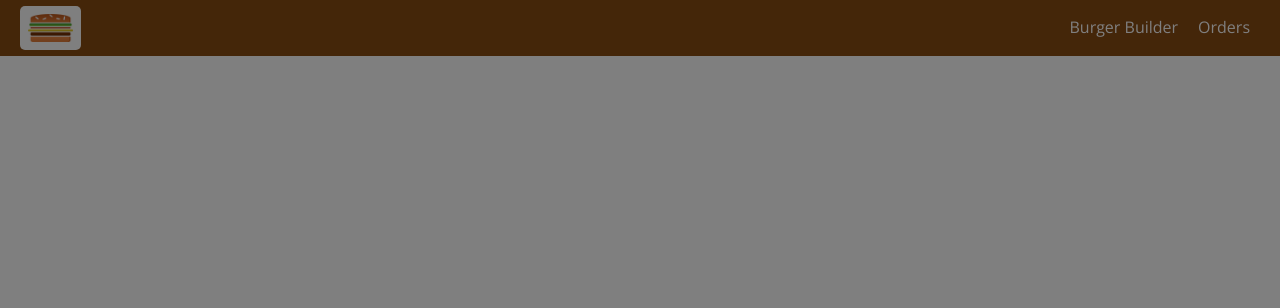
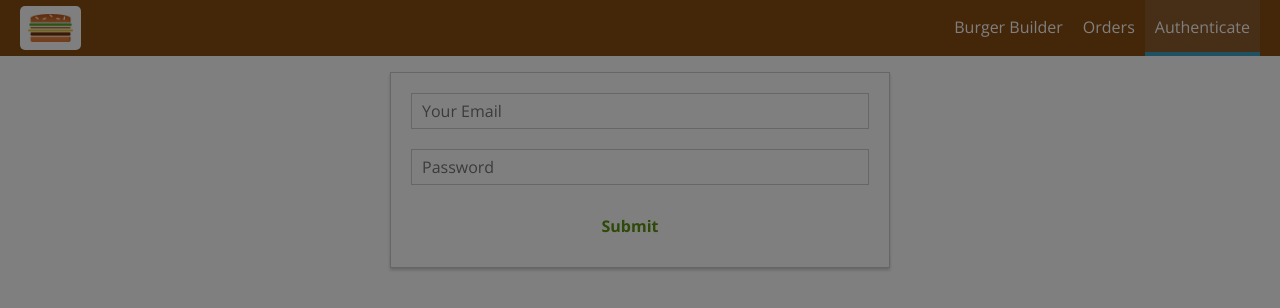
Before and after one commit to IshanChauhan79/burger-builder, a React (Create React App) app: page /auth in a window 1280 px wide. Shown: the top 308 px of the page. Built offline with nearby package versions, Linux system fonts and the light colour scheme.

Commit message:
Add auth form

```diff
--- a/src/App.js
+++ b/src/App.js
@@ -2,6 +2,7 @@
 import BurgerBuilder from './containers/BurgerBuilder/BurgerBuilder';
 import Checkout from './containers/Checkout/Checkout';
 import Orders from './containers/Orders/Orders';
+import Auth from './containers/Auth/Auth';
 import {Route,Switch} from 'react-router-dom';
 function App() {
   return (
@@ -10,6 +11,8 @@
         <Switch>
           <Route path="/checkout" component={Checkout} />
           <Route path="/orders" component={Orders} />
+          <Route path="/auth" component={Auth} />
+
           <Route path="/"  exact component={BurgerBuilder} />
 
         </Switch>
--- a/src/components/Navigation/NavigationsItems/NavigationItems.js
+++ b/src/components/Navigation/NavigationsItems/NavigationItems.js
@@ -7,6 +7,8 @@
         <ul className={classes.NavigationItems}>
             <NavigationItem link="/" exact >Burger Builder</NavigationItem>
             <NavigationItem link="/orders"  >Orders</NavigationItem>
+            <NavigationItem link="/auth"  >Authenticate</NavigationItem>
+
 
         </ul>
     )};
--- /dev/null
+++ b/src/containers/Auth/Auth.js
@@ -0,0 +1,144 @@
+import React, {Component} from 'react';
+import Input from '../../components/UI/Input/Input';
+import Button from '../../components/UI/Button/Button';
+import classes from './Auth.module.css'
+
+class Auth extends Component{
+    state={
+        controls:{
+            email:{
+                elementType:'input',
+                elementConfig:{
+                    type:'email',
+                    placeholder:'Your Email'
+                },
+                value:'',
+                validation:{
+                    required:true,
+                    isEmail:true
+                },
+                valid:false,
+                touched:false
+            },
+            password:{
+                elementType:'input',
+                elementConfig:{
+                    type:'password',
+                    placeholder:'Password'
+                },
+                value:'',
+                validation:{
+                    required:true,
+                    minLength:6
+                },
+                valid:false,
+                touched:false
+            }
+        }
+    }
+    checkValidity(value,rules){
+        let isValid = true;
+        if (!rules) {
+            return true;
+        }
+
+        if (rules.required) {
+            isValid = value.trim() !== '' && isValid;
+        }
+
+        if (rules.minLength) {
+            isValid = value.length >= rules.minLength && isValid
+        }
+
+        if (rules.maxLength) {
+            isValid = value.length <= rules.maxLength && isValid
+        }
+
+        if (rules.isEmail) {
+            const pattern = /[a-z0-9!#$%&'*+/=?^_`{|}~-]+(?:\.[a-z0-9!#$%&'*+/=?^_`{|}~-]+)*@(?:[a-z0-9](?:[a-z0-9-]*[a-z0-9])?\.)+[a-z0-9](?:[a-z0-9-]*[a-z0-9])?/;
+            isValid = pattern.test(value) && isValid
+        }
+
+        if (rules.isNumeric) {
+            const pattern = /^\d+$/;
+            isValid = pattern.test(value) && isValid
+        }
+
+        return isValid;
+
+    }
+    inputChangeHandler =(event,controlName)=>{
+        const updatedControls={
+            ...this.state.controls,
+            [controlName]:{
+                ...this.state.controls[controlName],
+                value:event.target.value,
+                valid:this.checkValidity(event.target.value,this.state.controls[controlName].validation),
+                touched:true
+            }
+
+        };
+        this.setState({controls:updatedControls});
+        // const updatedFormElement={
+        //     ...updatedOrderForm[inputIdentifier]
+        // };
+        // updatedFormElement.value=event.target.value;
+        // updatedFormElement.touched=true;
+        // updatedFormElement.valid=this.checkValidity(updatedFormElement.value,updatedFormElement.validation);
+        // updatedOrderForm[inputIdentifier]=updatedFormElement;
+
+        // let formIsValid =true;
+        // for (let inputIdentifiers in updatedOrderForm){
+        //     formIsValid=updatedOrderForm[inputIdentifiers].valid && formIsValid;
+        // }
+        // // console.log(updatedFormElement);
+        // this.setState({controls:updatedOrderForm,formIsValid:formIsValid})
+
+    }
+
+    render (){
+        const formElementsArray =[];
+        for (let key in this.state.controls){
+            formElementsArray.push({
+                id:key,
+                config:this.state.controls[key]
+            })
+        }
+        const form=formElementsArray.map(formElement =>(
+            <Input
+                key={formElement.id}
+                elementType={formElement.config.elementType}
+                elementConfig={formElement.config.elementConfig}
+                value={formElement.config.value}
+                invalid={!formElement.config.valid}
+                touched={formElement.config.touched}
+                shouldValidate={formElement.config.validation}
+                changed={(event)=>this.inputChangeHandler(event,formElement.id)} />
+        ))
+
+        // const form =formElementsArray.map(formElement=>{
+            // <div>hello</div>
+            // <Input
+            //     key={formElement.id}
+            //     elementType={formElement.config.elementType}
+            //     elementConfig={formElement.config.elementConfig}
+            //     value={formElement.config.value}
+            //     invalid={!formElement.config.valid}
+            //     touched={formElement.config.touched}
+            //     shouldValidate={formElement.config.validation}
+            //     changed={(event)=>this.inputChangeHandler(event,formElement.id)}
+            // />
+        // })
+        return(
+            <div className={classes.Auth}>
+                <form>
+                    {form}
+                    <Button btnType="Success">Submit</Button>
+
+                </form>
+            </div>
+        );
+    }
+}
+
+export default Auth;
--- /dev/null
+++ b/src/containers/Auth/Auth.module.css
@@ -0,0 +1,18 @@
+.Auth{
+    margin:10px auto;
+    width:80%;
+    text-align: center;
+    box-shadow: 0 2px 3px #ccc;
+    border:1px solid #ccc;
+    padding:10px;
+    box-sizing: border-box;
+}
+.Input{
+    display: block;
+}
+
+@media (min-width:600px){
+    .Auth{
+        width:500px;
+    }
+}
--- a/src/containers/Checkout/ContactData/ContactData.js
+++ b/src/containers/Checkout/ContactData/ContactData.js
@@ -11,87 +11,90 @@
 
 class ContactData extends Component{
     state={
-        orderForm:{
-            name:{
-                elementType:'input',
-                elementConfig:{
-                    type:'text',
-                    placeholder:'Your Name'
+        orderForm: {
+            name: {
+                elementType: 'input',
+                elementConfig: {
+                    type: 'text',
+                    placeholder: 'Your Name'
                 },
-                value:'',
-                validation:{
-                    required:true
+                value: '',
+                validation: {
+                    required: true
                 },
-                valid:false,
-                touched:false
+                valid: false,
+                touched: false
             },
-            street:{
-                elementType:'input',
-                elementConfig:{
-                    type:'text',
-                    placeholder:'Street'
+            street: {
+                elementType: 'input',
+                elementConfig: {
+                    type: 'text',
+                    placeholder: 'Street'
                 },
-                value:'',
-                validation:{
-                    required:true
+                value: '',
+                validation: {
+                    required: true
                 },
-                valid:false,
-                touched:false
+                valid: false,
+                touched: false
             },
-            zipCode:{
-                elementType:'input',
-                elementConfig:{
-                    type:'text',
-                    placeholder:'Zip Code'
+            zipCode: {
+                elementType: 'input',
+                elementConfig: {
+                    type: 'text',
+                    placeholder: 'ZIP Code'
                 },
-                value:'',
-                validation:{
-                    required:true,
-                    minLength:5,
-                    maxLength:5
+                value: '',
+                validation: {
+                    required: true,
+                    minLength: 5,
+                    maxLength: 5,
+                    isNumeric: true
                 },
-                valid:false,
-                touched:false
+                valid: false,
+                touched: false
             },
-            email:{
-                elementType:'input',
-                elementConfig:{
-                    type:'email',
-                    placeholder:'Your Email'
+            country: {
+                elementType: 'input',
+                elementConfig: {
+                    type: 'text',
+                    placeholder: 'Country'
                 },
-                value:'',
-                validation:{
-                    required:true
+                value: '',
+                validation: {
+                    required: true
                 },
-                valid:false,
-                touched:false
+                valid: false,
+                touched: false
             },
-            country:{
-                elementType:'input',
-                elementConfig:{
-                    type:'text',
-                    placeholder:'Country'
+            email: {
+                elementType: 'input',
+                elementConfig: {
+                    type: 'email',
+                    placeholder: 'Your E-Mail'
                 },
-                value:'',
-                validation:{
-                    required:true
+                value: '',
+                validation: {
+                    required: true,
+                    isEmail: true
                 },
-                valid:false,
-                touched:false
+                valid: false,
+                touched: false
             },
-            deliveryMethod:{
-                elementType:'select',
-                elementConfig:{
-                    options:[{value:'fastest',displayValue:'Fastest'},{value:'cheapest',displayValue:'Cheapest'}]
+            deliveryMethod: {
+                elementType: 'select',
+                elementConfig: {
+                    options: [
+                        {value: 'fastest', displayValue: 'Fastest'},
+                        {value: 'cheapest', displayValue: 'Cheapest'}
+                    ]
                 },
-                value:'fastest',
-                valid:true,
-                validation:{}
-            },
-
-
+                value: 'fastest',
+                validation: {},
+                valid: true
+            }
         },
-        formIsValid:false,
+        formIsValid: false,
         loading:false
     }
 
@@ -125,16 +128,33 @@
     }
 
     checkValidity(value,rules){
-        let isValid =true
-        if(rules.required){
-            isValid=value.trim() !== '';
+        let isValid = true;
+        if (!rules) {
+            return true;
         }
-        if(rules.minLength){
-            isValid=value.length >=rules.minLength && isValid;
+
+        if (rules.required) {
+            isValid = value.trim() !== '' && isValid;
         }
-        if(rules.maxLength){
-            isValid=value.length <=rules.maxLength && isValid;
+
+        if (rules.minLength) {
+            isValid = value.length >= rules.minLength && isValid
         }
+
+        if (rules.maxLength) {
+            isValid = value.length <= rules.maxLength && isValid
+        }
+
+        if (rules.isEmail) {
+            const pattern = /[a-z0-9!#$%&'*+/=?^_`{|}~-]+(?:\.[a-z0-9!#$%&'*+/=?^_`{|}~-]+)*@(?:[a-z0-9](?:[a-z0-9-]*[a-z0-9])?\.)+[a-z0-9](?:[a-z0-9-]*[a-z0-9])?/;
+            isValid = pattern.test(value) && isValid
+        }
+
+        if (rules.isNumeric) {
+            const pattern = /^\d+$/;
+            isValid = pattern.test(value) && isValid
+        }
+
         return isValid;
 
     }
```
Also changed, not shown: 1 other file (tests, documents, lock files or other folders).
